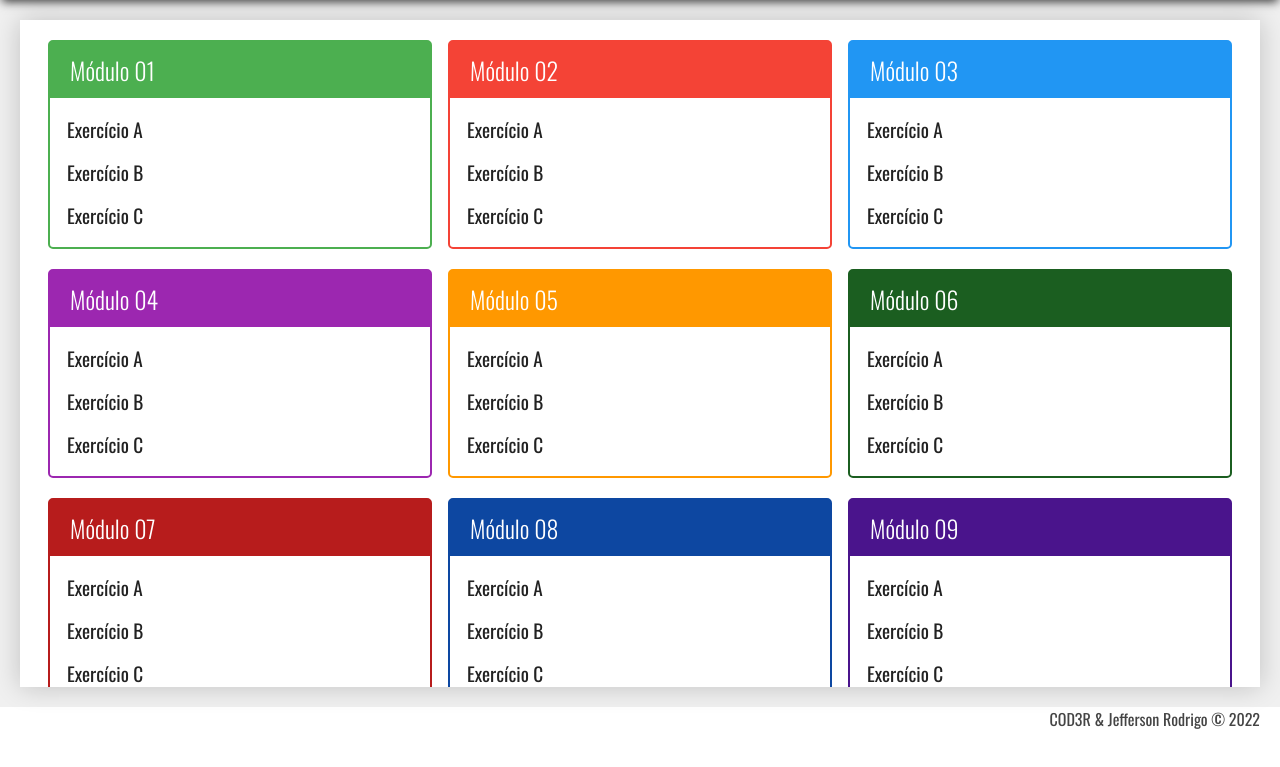
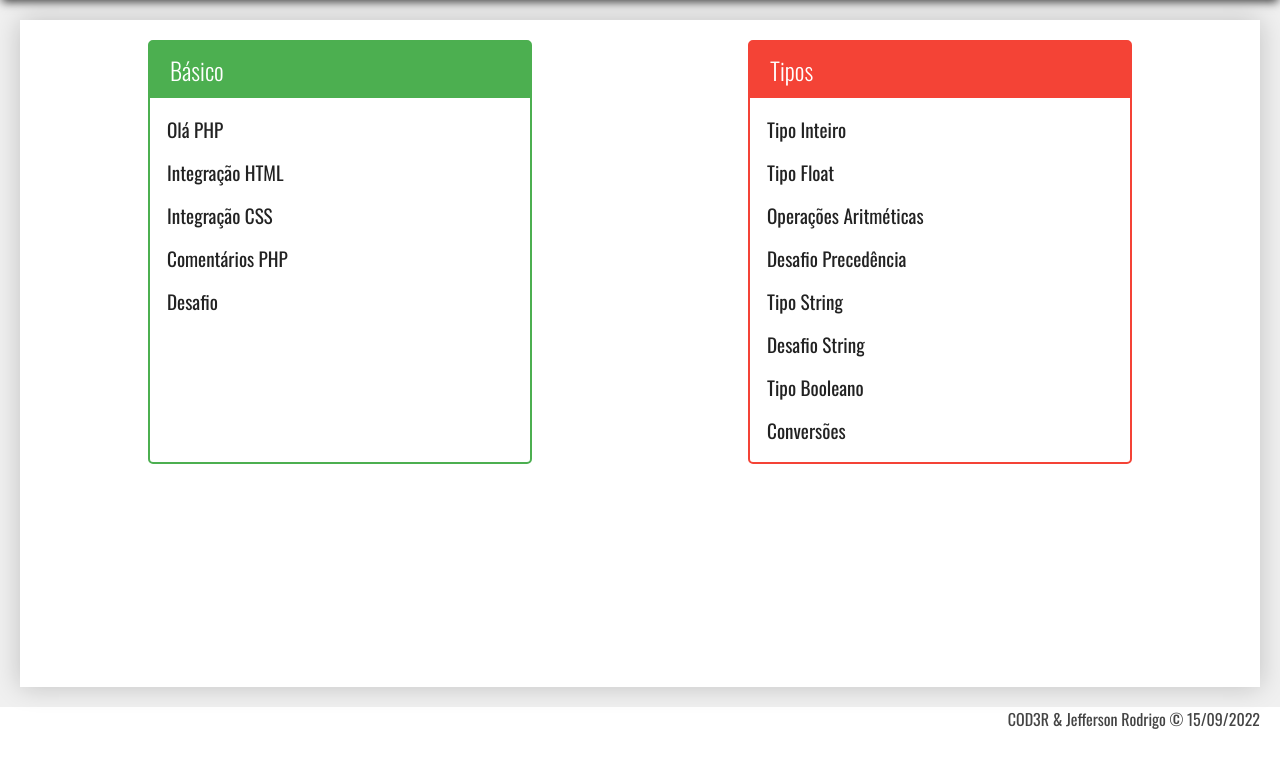
Before and after one commit to jeffersonrodrigo/curso_cod3r_php, a PHP site: page / in a window 1280 px wide. Shown: the part 120-887 px from the top of the page. Run offline with PHP 8.4, Linux system fonts and the light colour scheme.

Commit message:
Sessões 2, 3 e 4

```diff
--- a/curso-php/index.php
+++ b/curso-php/index.php
@@ -17,83 +17,85 @@
         <div class="conteudo">
             <nav class="modulos">
                 <div class="modulo verde">
-                    <h3>Módulo 01</h3>
+                    <h3>Básico</h3>
                         <ul>
-                            <li><a href="exercicio.php">Exercício A</a></li>
-                            <li><a href="#">Exercício B</a></li>
-                            <li><a href="#">Exercício C</a></li>
+                            <li>
+                                <a href="exercicio.php?dir=basico&file=ola">
+                                    Olá PHP
+                                </a>
+                            </li>
+                            <li>
+                                <a href="exercicio.php?dir=basico&file=html">
+                                    Integração HTML
+                                </a>
+                            </li>
+                            <li>
+                                <a href="exercicio.php?dir=basico&file=css">
+                                    Integração CSS
+                                </a>
+                            </li>
+                            <li>
+                                <a href="exercicio.php?dir=basico&file=comentarios">
+                                    Comentários PHP
+                                </a>
+                            </li>
+                            <li>
+                                <a href="exercicio.php?dir=basico&file=desafio">
+                                    Desafio
+                                </a>
+                            </li>
                         </ul>
                 </div>
                 <div class="modulo vermelho">
-                    <h3>Módulo 02</h3>
+                    <h3>Tipos</h3>
                         <ul>
-                            <li><a href="#">Exercício A</a></li>
-                            <li><a href="#">Exercício B</a></li>
-                            <li><a href="#">Exercício C</a></li>
+                            <li>
+                                <a href="exercicio.php?dir=tipos&file=int">
+                                    Tipo Inteiro
+                                </a>
+                            </li>
+                            <li>
+                                <a href="exercicio.php?dir=tipos&file=float">
+                                    Tipo Float
+                                </a>
+                            </li>
+                            <li>
+                                <a href="exercicio.php?dir=tipos&file=aritmeticas">
+                                    Operações Aritméticas
+                                </a>
+                            </li>
+                            <li>
+                                <a href="exercicio.php?dir=tipos&file=desafio_precedencia">
+                                    Desafio Precedência
+                                </a>
+                            </li>
+                            <li>
+                                <a href="exercicio.php?dir=tipos&file=string">
+                                    Tipo String
+                                </a>
+                            </li>
+                            <li>
+                                <a href="exercicio.php?dir=tipos&file=desafio_string">
+                                    Desafio String
+                                </a>
+                            </li>
+                            <li>
+                                <a href="exercicio.php?dir=tipos&file=booleano">
+                                    Tipo Booleano
+                                </a>
+                            </li>
+                            <li>
+                                <a href="exercicio.php?dir=tipos&file=conversoes">
+                                    Conversões
+                                </a>
+                            </li>
                         </ul>
                 </div>
-                <div class="modulo azul">
-                    <h3>Módulo 03</h3>
-                        <ul>
-                            <li><a href="#">Exercício A</a></li>
-                            <li><a href="#">Exercício B</a></li>
-                            <li><a href="#">Exercício C</a></li>
-                        </ul>
-                </div>
-                <div class="modulo roxo">
-                    <h3>Módulo 04</h3>
-                        <ul>
-                            <li><a href="#">Exercício A</a></li>
-                            <li><a href="#">Exercício B</a></li>
-                            <li><a href="#">Exercício C</a></li>
-                        </ul>
-                </div>
-                <div class="modulo laranja">
-                    <h3>Módulo 05</h3>
-                        <ul>
-                            <li><a href="#">Exercício A</a></li>
-                            <li><a href="#">Exercício B</a></li>
-                            <li><a href="#">Exercício C</a></li>
-                        </ul>
-                </div>
-                <div class="modulo verde-escuro">
-                    <h3>Módulo 06</h3>
-                        <ul>
-                            <li><a href="#">Exercício A</a></li>
-                            <li><a href="#">Exercício B</a></li>
-                            <li><a href="#">Exercício C</a></li>
-                        </ul>
-                </div>
-                <div class="modulo vermelho-escuro">
-                    <h3>Módulo 07</h3>
-                        <ul>
-                            <li><a href="#">Exercício A</a></li>
-                            <li><a href="#">Exercício B</a></li>
-                            <li><a href="#">Exercício C</a></li>
-                        </ul>
-                </div>
-                <div class="modulo azul-escuro">
-                    <h3>Módulo 08</h3>
-                        <ul>
-                            <li><a href="#">Exercício A</a></li>
-                            <li><a href="#">Exercício B</a></li>
-                            <li><a href="#">Exercício C</a></li>
-                        </ul>
-                </div>
-                <div class="modulo roxo-escuro">
-                    <h3>Módulo 09</h3>
-                        <ul>
-                            <li><a href="#">Exercício A</a></li>
-                            <li><a href="#">Exercício B</a></li>
-                            <li><a href="#">Exercício C</a></li>
-                        </ul>
-                </div>
-
             </nav>
         </div>
     </main>
     <footer class="rodape">
-        COD3R & Jefferson Rodrigo © <?= date('Y'); ?>
+        COD3R & Jefferson Rodrigo © <?= date('d/m/Y'); ?>
     </footer>
 </body>
 </html>
```
Also changed, not shown: curso-php/basico/comentarios.php (added, +21 -0 lines), curso-php/basico/css.php (added, +38 -0 lines), curso-php/basico/desafio.php (added, +7 -0 lines), curso-php/basico/html.php (added, +15 -0 lines), curso-php/basico/ola.php (added, +12 -0 lines), curso-php/exercicio.php (+6 -3 lines), curso-php/recursos/css/exercicio.css (+12 -0 lines), curso-php/tipos/aritmeticas.php (added, +27 -0 lines), curso-php/tipos/booleano.php (added, +27 -0 lines), curso-php/tipos/conversoes.php (added, +46 -0 lines), curso-php/tipos/desafio_precedencia.php (added, +11 -0 lines), curso-php/tipos/desafio_string.php (added, +11 -0 lines), curso-php/tipos/float.php (added, +12 -0 lines), curso-php/tipos/int.php (added, +15 -0 lines), 1 more files.
